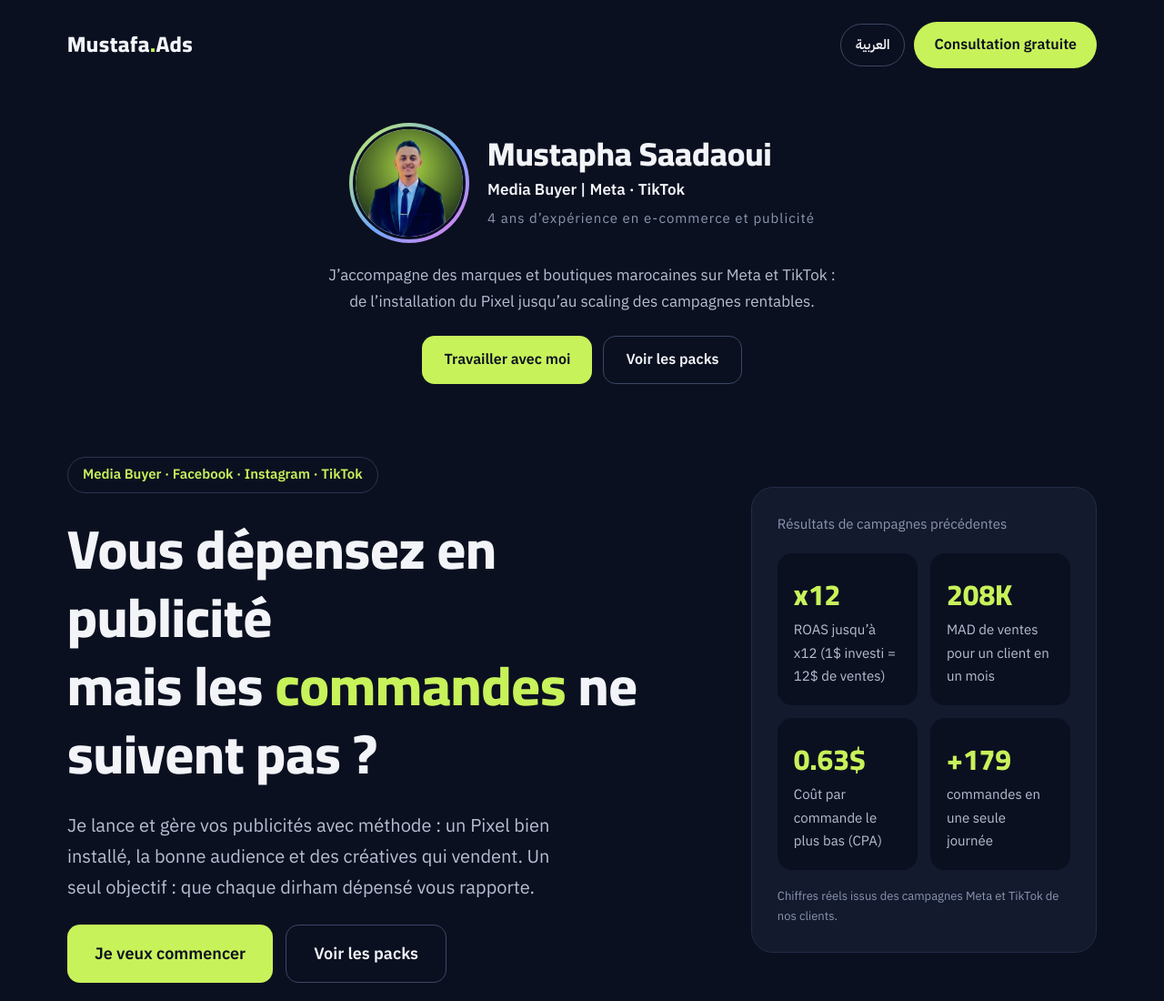
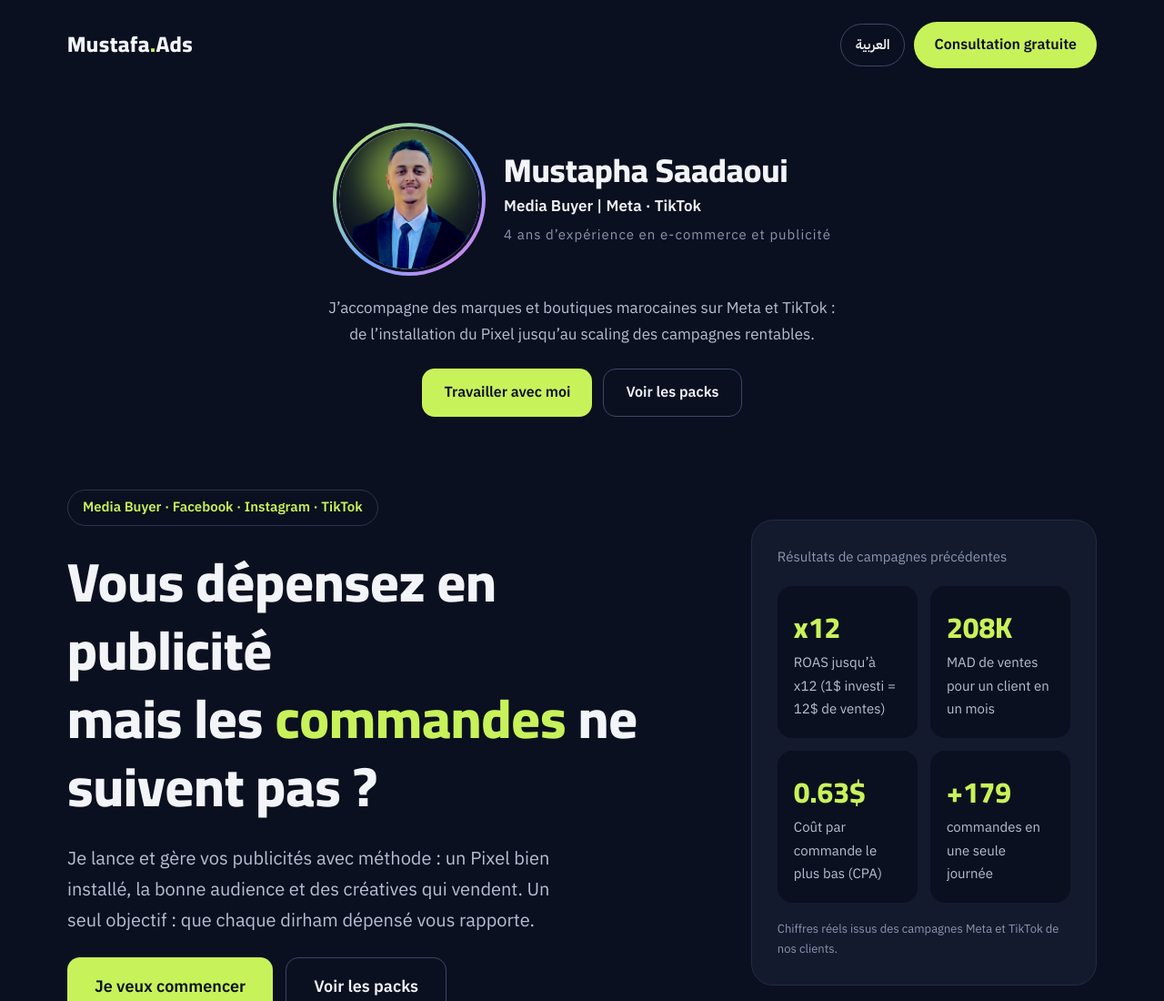
Before and after one commit to mstafasaadawi-lang/mustafa-ads, a plain HTML site: page fr/index.html in a window 1280 px wide. Shown: the top 1100 px of the page at 91% size. Drawn offline with Linux system fonts and the light colour scheme.

Commit message:
Sharper, closer avatar

```diff
--- a/fr/index.html
+++ b/fr/index.html
@@ -46,8 +46,8 @@ function track(ev, p){ if (window.fbq) fbq('track', ev, p||{}); }
   <!-- PORTFOLIO -->
   <div id="about" style="max-width: 760px; margin: 0 auto; padding: 36px 24px 8px; display: flex; flex-direction: column; align-items: center; gap: 22px; text-align: center">
     <div style="display: flex; flex-wrap: wrap; align-items: center; justify-content: center; gap: 20px">
-      <div style="width: 132px; height: 132px; flex: none; border-radius: 50%; padding: 4px; background: linear-gradient(135deg, #C8F25A, #6EA8FF 55%, #F27AE6)">
-        <img src="../img/avatar.png" alt="Mustapha Saadaoui" width="600" height="600" style="display: block; width: 100%; height: 100%; border-radius: 50%; border: 3px solid #0B1020; box-sizing: border-box; object-fit: cover">
+      <div style="width: 168px; height: 168px; flex: none; border-radius: 50%; padding: 4px; background: linear-gradient(135deg, #C8F25A, #6EA8FF 55%, #F27AE6)">
+        <img src="../img/avatar-v2.png" alt="Mustapha Saadaoui" width="640" height="640" style="display: block; width: 100%; height: 100%; border-radius: 50%; border: 3px solid #0B1020; box-sizing: border-box; object-fit: cover">
       </div>
       <div style="display: flex; flex-direction: column; gap: 4px; text-align: start">
         <div style="font-family: Cairo, sans-serif; font-weight: 800; font-size: clamp(26px, 6vw, 36px); line-height: 1.15" dir="ltr">Mustapha Saadaoui</div>
```
Also changed, not shown: index.html (+2 -2 lines), img/avatar-v2.png (added), img/avatar.png (deleted).
